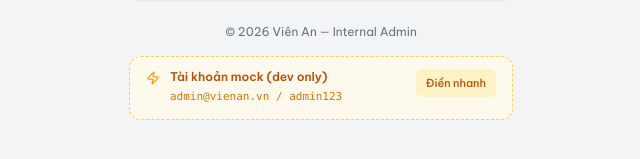
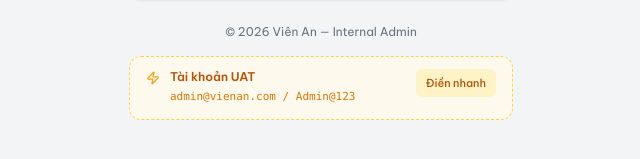
Before and after one commit to tinnguyen0812/vienan-admin, a React (Vite) app: page /login in a window 1280 px wide. Shown: the part 537-696 px from the top of the page, without its empty margins (319-959 px from the left). Built offline with nearby package versions, Linux system fonts and the light colour scheme; no server answers.

Commit message:
fix: login — accessToken field name + unwrap ResponseInterceptor wrapper

```diff
--- a/src/api/auth.ts
+++ b/src/api/auth.ts
@@ -1,13 +1,16 @@
 import { apiClient } from './client'
 import type { AuthResponse, LoginPayload } from '@/types/data-models'
 
+// API response shape: { success: true, data: { accessToken, user } }
+interface ApiWrapper<T> { success: boolean; data: T }
+
 export const authApi = {
   login: async (payload: LoginPayload): Promise<AuthResponse> => {
-    const { data } = await apiClient.post<AuthResponse>('/auth/login', payload)
-    return data
+    const { data } = await apiClient.post<ApiWrapper<AuthResponse>>('/auth/login', payload)
+    return data.data   // unwrap the nested data field from ResponseInterceptor
   },
 
   logout: async (): Promise<void> => {
-    await apiClient.post('/auth/logout')
+    await apiClient.post('/auth/logout').catch(() => {}) // ignore errors on logout
   },
 }
--- a/src/pages/Login.tsx
+++ b/src/pages/Login.tsx
@@ -6,16 +6,9 @@ import { authApi } from '@/api/auth'
 import { useAuthStore } from '@/store/authStore'
 import type { User } from '@/types/data-models'
 
-// ─── Mock admin credentials (dev only) ───────────────────────────────────────
-const MOCK_EMAIL    = 'admin@vienan.vn'
-const MOCK_PASSWORD = 'admin123'
-const MOCK_TOKEN    = 'mock-jwt-token-vien-an-admin-dev'
-const MOCK_USER: User = {
-  id: 1,
-  email: MOCK_EMAIL,
-  role: 'ADMIN',
-  channelId: 1,
-}
+// ─── Quick-fill credentials (UAT) ───────────────────────────────────────────
+const QUICK_EMAIL    = 'admin@vienan.com'
+const QUICK_PASSWORD = 'Admin@123'
 
 export default function LoginPage() {
   const navigate = useNavigate()
@@ -29,8 +22,8 @@ export default function LoginPage() {
   // ─── Mutation ──────────────────────────────────────────────────────────────
   const loginMutation = useMutation({
     mutationFn: authApi.login,
-    onSuccess: ({ access_token, user }) => {
-      setAuth(access_token, user ?? null)
+    onSuccess: ({ accessToken, user }) => {
+      setAuth(accessToken, user ?? null)
       navigate('/', { replace: true })
     },
   })
@@ -47,26 +40,19 @@ export default function LoginPage() {
     return Object.keys(errors).length === 0
   }
 
-  // ─── Mock quick-fill ───────────────────────────────────────────────────────
+  // ─── Quick-fill ────────────────────────────────────────────────────────────
   function fillMock() {
-    setEmail(MOCK_EMAIL)
-    setPassword(MOCK_PASSWORD)
+    setEmail(QUICK_EMAIL)
+    setPassword(QUICK_PASSWORD)
     setFieldErrors({})
     loginMutation.reset()
   }
+
 
   // ─── Submit ────────────────────────────────────────────────────────────────
   function handleSubmit(e: FormEvent) {
     e.preventDefault()
     if (!validate()) return
-
-    // Mock bypass – skip API call when using dev credentials
-    if (email.trim() === MOCK_EMAIL && password === MOCK_PASSWORD) {
-      setAuth(MOCK_TOKEN, MOCK_USER)
-      navigate('/', { replace: true })
-      return
-    }
-
     loginMutation.mutate({ email: email.trim(), password })
   }
 
@@ -194,9 +180,9 @@ export default function LoginPage() {
           <div className="flex items-start gap-2.5">
             <Zap className="mt-0.5 h-3.5 w-3.5 shrink-0 text-amber-500" strokeWidth={2} />
             <div className="flex-1 min-w-0">
-              <p className="text-xs font-semibold text-amber-700">Tài khoản mock (dev only)</p>
+              <p className="text-xs font-semibold text-amber-700">Tài khoản UAT</p>
               <p className="mt-0.5 text-[11px] text-amber-600 font-mono break-all">
-                {MOCK_EMAIL} / {MOCK_PASSWORD}
+                {QUICK_EMAIL} / {QUICK_PASSWORD}
               </p>
             </div>
             <button
--- a/src/types/data-models.ts
+++ b/src/types/data-models.ts
@@ -133,9 +133,8 @@ export interface LoginPayload {
 }
 
 export interface AuthResponse {
-  access_token: string
-  token_type: 'Bearer'
-  user?: User
+  accessToken: string
+  user: User
 }
 
 export type UserRole = 'SUPER_ADMIN' | 'ADMIN'
```
